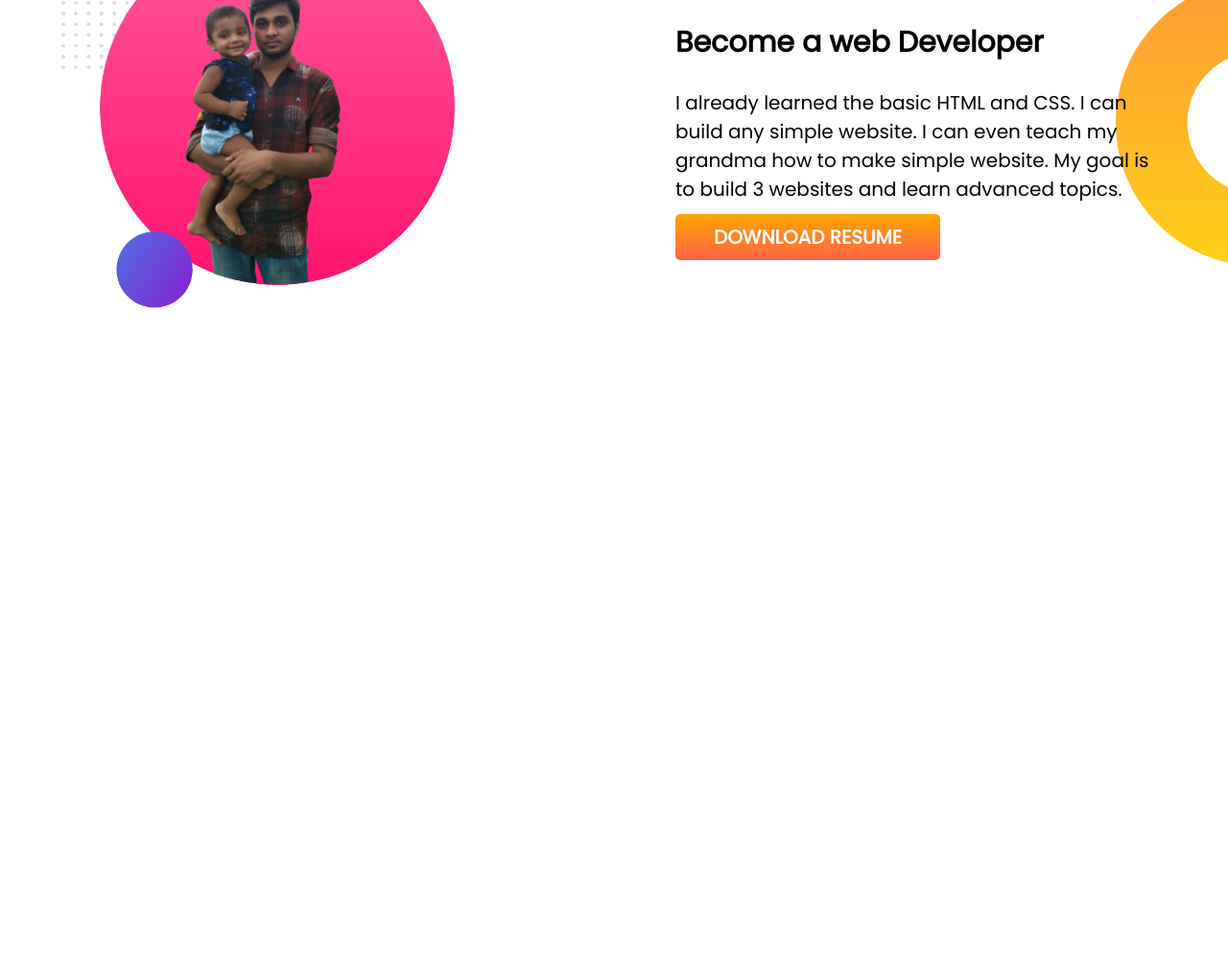
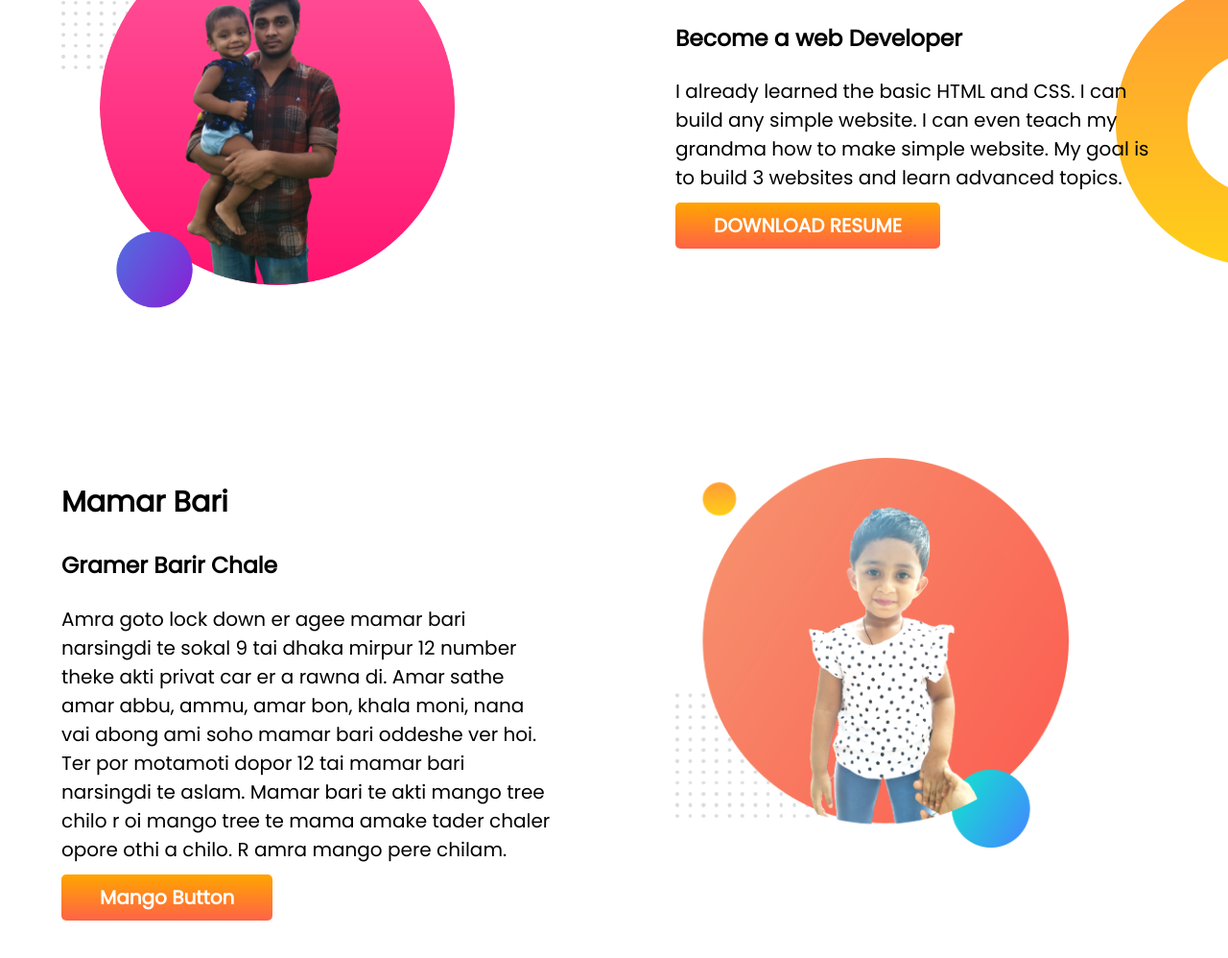
Before and after one commit to arifurrahman99/developer-portfolio, a plain HTML site: page index.html in a window 1280 px wide. Shown: the part 708-1706 px from the top of the page at 96% size. Before the commit the page ends 1121 px from the top, so only its background shows below. Drawn offline with Linux system fonts and the light colour scheme.

Commit message:
mamar bari added

```diff
--- a/index.html
+++ b/index.html
@@ -38,10 +38,29 @@
         </div>
         <div class="half-width">
             <h1>Dream Big</h1>
-            <h2>Become a web Developer</h2>
+            <h3>Become a web Developer</h3>
             <p>I already learned the basic HTML and CSS. I can build any simple website. I can even teach my grandma how
                 to make simple website. My goal is to build 3 websites and learn advanced topics.</p>
             <a class="link-button" target="_blank" href="">DOWNLOAD RESUME</a>
+
+        </div>
+
+    </section>
+    <section class="bromon">
+        <div class="half-width">
+            <h1>Mamar Bari</h1>
+            <h3>Gramer Barir Chale</h3>
+            <p>Amra goto lock down er agee mamar bari narsingdi te sokal 9 tai dhaka mirpur 12 number theke akti privat
+                car er a rawna di. Amar sathe amar abbu, ammu, amar bon, khala moni, nana vai abong ami soho mamar bari
+                oddeshe ver hoi. Ter por motamoti dopor 12 tai mamar bari narsingdi te aslam. Mamar bari te akti mango
+                tree chilo r oi mango tree te mama amake tader chaler opore othi a chilo. R amra mango pere chilam. </p>
+
+            <a class="link-button" target="_blank" href="">Mango Button</a>
+
+
+        </div>
+        <div class="half-width">
+            <img src="images/maliha.png" alt="">
 
         </div>
 
```
Also changed, not shown: images/maliha.png (added).
